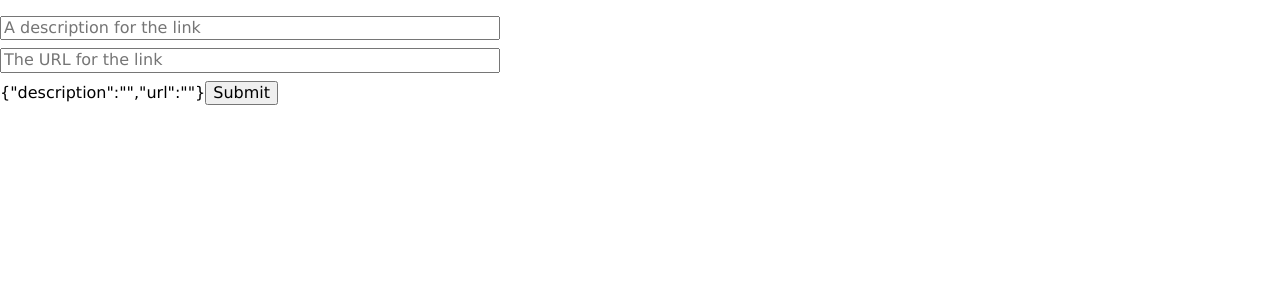
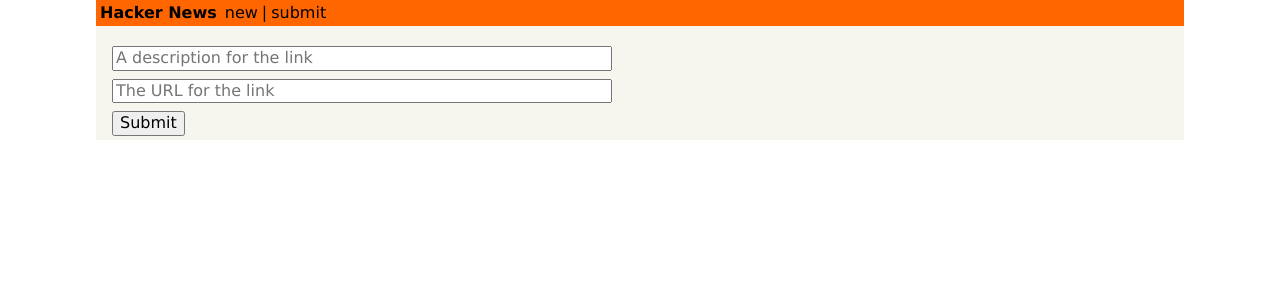
Before and after one commit to Lazhari/hacker-news-app, a React (Create React App) app: page /create in a window 1280 px wide. Shown: the top 300 px of the page. Built offline with nearby package versions, Linux system fonts and the light colour scheme.

Commit message:
Set the app routing

```diff
--- a/package.json
+++ b/package.json
@@ -8,6 +8,8 @@
     "react": "^16.8.6",
     "react-apollo": "^2.5.5",
     "react-dom": "^16.8.6",
+    "react-router": "^5.0.0",
+    "react-router-dom": "^5.0.0",
     "react-scripts": "3.0.0"
   },
   "scripts": {
--- a/src/components/App.js
+++ b/src/components/App.js
@@ -1,9 +1,21 @@
 import React from "react";
+import { Switch, Route } from "react-router-dom";
+import Header from "./Header";
 import LinkList from "./LinkList";
 import CreateLink from "./CreateLink";
 
 function App() {
-  return <CreateLink />;
+  return (
+    <div className="center w85">
+      <Header />
+      <div className="ph3 pv1 background-gray">
+        <Switch>
+          <Route exact path="/" component={LinkList} />
+          <Route exact path="/create" component={CreateLink} />
+        </Switch>
+      </div>
+    </div>
+  );
 }
 
 export default App;
--- a/src/components/CreateLink.js
+++ b/src/components/CreateLink.js
@@ -37,8 +37,11 @@
           placeholder="The URL for the link"
         />
       </div>
-      {JSON.stringify(link)}
-      <Mutation mutation={POST_MUTATION} variables={link}>
+      <Mutation
+        mutation={POST_MUTATION}
+        variables={link}
+        onCompleted={() => props.history.push("/")}
+      >
         {postMutation => <button onClick={postMutation}>Submit</button>}
       </Mutation>
     </div>
--- /dev/null
+++ b/src/components/Header.js
@@ -0,0 +1,22 @@
+import React from "react";
+import { Link } from "react-router-dom";
+import { withRouter } from "react-dom";
+
+const Header = props => {
+  return (
+    <div className="flex pa1 justify-between nowrap orange">
+      <div className="flex flex-fixed black">
+        <div className="fw7 mr1">Hacker News</div>
+        <Link to="/" className="ml1 no-underline black">
+          new
+        </Link>
+        <div className="ml1">|</div>
+        <Link to="/create" className="ml1 no-underline black">
+          submit
+        </Link>
+      </div>
+    </div>
+  );
+};
+
+export default Header;
--- a/src/index.js
+++ b/src/index.js
@@ -1,5 +1,6 @@
 import React from "react";
 import ReactDOM from "react-dom";
+import { BrowserRouter } from "react-router-dom";
 import { ApolloProvider } from "react-apollo";
 import { ApolloClient } from "apollo-client";
 import { createHttpLink } from "apollo-link-http";
@@ -19,9 +20,11 @@
 });
 
 ReactDOM.render(
-  <ApolloProvider client={client}>
-    <App />
-  </ApolloProvider>,
+  <BrowserRouter>
+    <ApolloProvider client={client}>
+      <App />
+    </ApolloProvider>
+  </BrowserRouter>,
   document.getElementById("root")
 );
 
```
Also changed, not shown: 1 other file (tests, documents, lock files or other folders).
